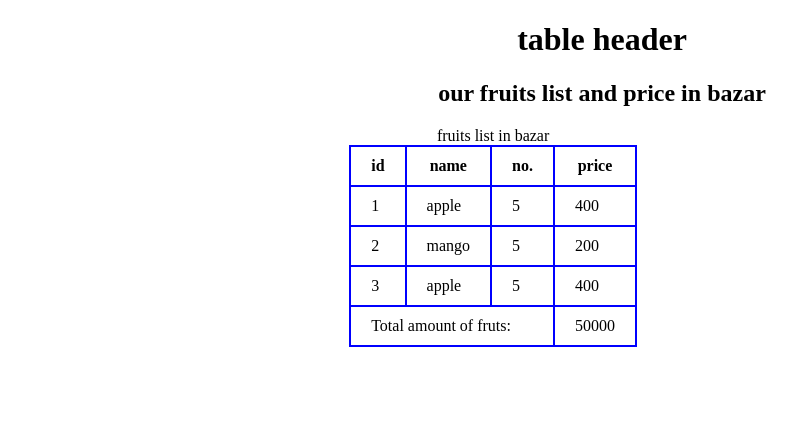
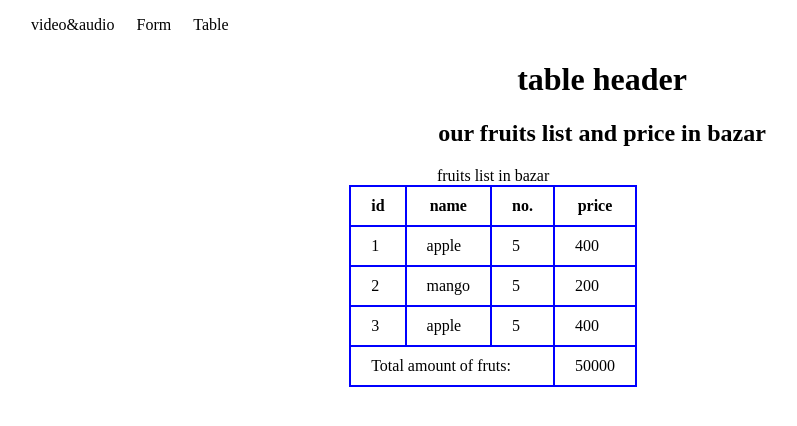
Before and after one commit to naimrezap/WEB-DEV-COURSE, a plain HTML site: page m-1/day-3/table.html in a window 1280 px wide. Shown: the whole page, without its empty margins (38-835 px from the left). Drawn offline with Linux system fonts and the light colour scheme.

Commit message:
day4 start

```diff
--- /dev/null
+++ b/m-1/day-3/all.css
@@ -0,0 +1,17 @@
+nav>ul{
+    display: flex;
+    margin: 10px 15px;
+    text-decoration: none;
+}
+nav li{
+    list-style: none;
+    margin-right: 10px;
+    padding: 6px;
+}
+nav li a{
+    text-decoration: none;
+    color: #000;
+}
+nav>ul>li>a:hover{
+    background-color: gray;
+}
--- a/m-1/day-3/table.html
+++ b/m-1/day-3/table.html
@@ -4,10 +4,20 @@
     <meta charset="UTF-8">
     <meta name="viewport" content="width=device-width, initial-scale=1.0">
     <link rel="stylesheet" href="table.css">
-    <title>table creating</title>
+    <link rel="stylesheet" href="all.css">
 
 </head>
 <body>
+    <header>
+        <nav>
+            <ul>
+                <li><a href="index3.html">video&audio</a></li>
+                <li><a href="form.html">Form</a></li>
+                <li><a href="table.html">Table</a></li>
+
+            </ul>
+        </nav>
+    </header>
     <h1>table header</h1>
     <h2>our fruits list and price in bazar</h2>
     <table>
```
Also changed, not shown: m-1/day-3/form.html (+11 -0 lines), m-1/day-3/index3.html (+11 -0 lines).
